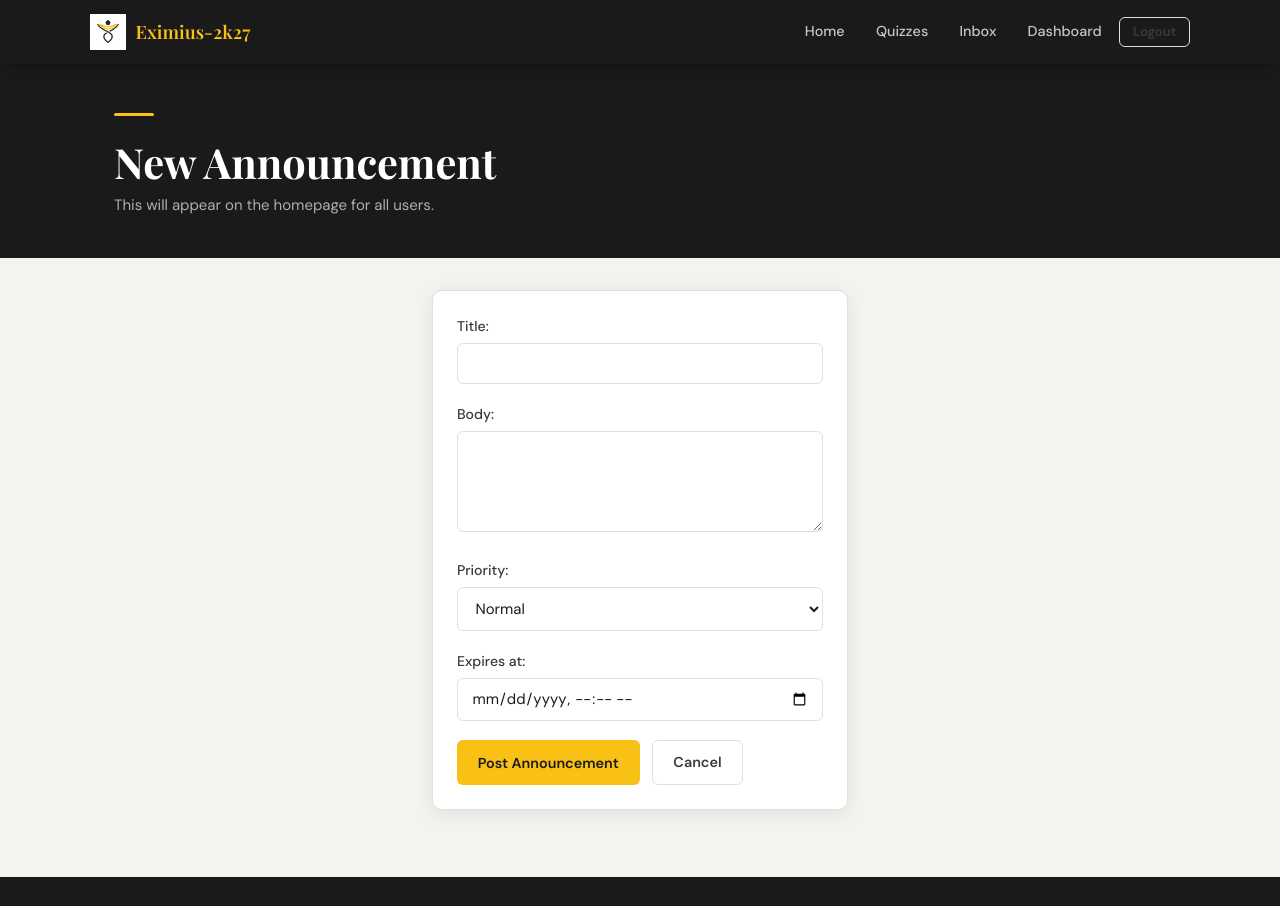
After one commit to Explogame/Eximius-2k27, a Django app: page /announcements/create/ in a window 1280 px wide. The commit adds this page. Shown: the top 906 px of the page. Run offline with Django 5.2, Linux system fonts and the light colour scheme; the visitor is signed in with stand-in values (Sample User, id 1); data that the repository does not hold is empty.

Commit message:
feat(core):Add new announcements feature

```diff
--- a/apps/core/admin.py
+++ b/apps/core/admin.py
@@ -1,5 +1,5 @@
 from django.contrib import admin
-from .models import ContactMessage
+from .models import ContactMessage, Announcement
 
-# Register your models here.
 admin.site.register(ContactMessage)
+admin.site.register(Announcement)
--- a/apps/core/forms.py
+++ b/apps/core/forms.py
@@ -1,9 +1,8 @@
-
 from django import forms
-from .models import ContactMessage
-
+from .models import ContactMessage, Announcement
 from django.contrib.auth.forms import UserCreationForm
 from django.contrib.auth.models import User
+
 
 class SignUpForm(UserCreationForm):
     email = forms.EmailField(required=True)
@@ -12,7 +11,18 @@ class SignUpForm(UserCreationForm):
         model = User
         fields = ('username', 'email', 'password1', 'password2')
 
+
 class ContactMessageForm(forms.ModelForm):
     class Meta:
         model = ContactMessage
-        fields = ["name", 'email', "message"]
+        fields = ['name', 'email', 'message']
+
+
+class AnnouncementForm(forms.ModelForm):
+    class Meta:
+        model = Announcement
+        fields = ['title', 'body', 'priority', 'expires_at']
+        widgets = {
+            'expires_at': forms.DateTimeInput(attrs={'type': 'datetime-local'}),
+            'body': forms.Textarea(attrs={'rows': 4}),
+        }
--- a/apps/core/models.py
+++ b/apps/core/models.py
@@ -1,4 +1,5 @@
 from django.db import models
+from django.contrib.auth.models import User
 
 # Create your models here.
 class ContactMessage(models.Model):
@@ -19,3 +20,27 @@ class ContactMessage(models.Model):
 
     def __str__(self):
         return f"Message from {self.name} - {'Read' if self.is_read else 'Unread'}"
+
+class Announcement(models.Model):
+    PRIORITY_CHOICES = [
+        ('info',   'Info'),
+        ('normal', 'Normal'),
+        ('urgent', 'Urgent'),
+    ]
+
+    title      = models.CharField(max_length=200)
+    body       = models.TextField()
+    priority   = models.CharField(max_length=10, choices=PRIORITY_CHOICES, default='normal')
+    expires_at = models.DateTimeField(null=True, blank=True)
+    created_by = models.ForeignKey(User, on_delete=models.SET_NULL, null=True, related_name='announcements')
+    created_at = models.DateTimeField(auto_now_add=True)
+
+    class Meta:
+        ordering = ['-created_at']
+
+    def __str__(self):
+        return self.title
+
+    def is_active(self):
+        from django.utils.timezone import now
+        return self.expires_at is None or self.expires_at > now()
--- a/apps/core/static/core/base.css
+++ b/apps/core/static/core/base.css
@@ -326,3 +326,12 @@ input:focus, textarea:focus, select:focus {
   .auth-card { padding: 1.75rem 1.25rem; }
   .home-hero { padding: 3rem 1rem 2.5rem; }
 }
+
+/* ─── Announcements ──────────────────────────────────────────── */
+.announcement-card {
+  border-left: 4px solid var(--border);
+  transition: box-shadow 0.2s;
+}
+.announcement-urgent { border-left-color: var(--error); background: #fff8f8; }
+.announcement-info   { border-left-color: var(--teal);  background: #f6fffe; }
+.announcement-normal { border-left-color: var(--gold);  }
--- /dev/null
+++ b/apps/core/templates/core/create_announcement.html
@@ -0,0 +1,32 @@
+{% extends 'core/base.html' %}
+{% block title %}New Announcement{% endblock %}
+
+{% block content %}
+<div class="page-hero">
+  <div class="container">
+    <div class="hero-accent"></div>
+    <h1>New Announcement</h1>
+    <p>This will appear on the homepage for all users.</p>
+  </div>
+</div>
+
+<div class="container" style="padding-bottom:3rem">
+  <div class="card card-elevated" style="max-width:560px;">
+    <form method="post">
+      {% csrf_token %}
+      {% for field in form %}
+        <div class="form-group">
+          {{ field.label_tag }}
+          {{ field }}
+          {% if field.help_text %}<p class="form-help">{{ field.help_text }}</p>{% endif %}
+          {% if field.errors %}<ul class="errorlist">{% for e in field.errors %}<li>{{ e }}</li>{% endfor %}</ul>{% endif %}
+        </div>
+      {% endfor %}
+      <div style="display:flex;gap:0.75rem;margin-top:0.5rem;">
+        <button type="submit" class="btn btn-primary">Post Announcement</button>
+        <a href="{% url 'core:home' %}" class="btn btn-ghost">Cancel</a>
+      </div>
+    </form>
+  </div>
+</div>
+{% endblock %}
--- a/apps/core/urls.py
+++ b/apps/core/urls.py
@@ -12,4 +12,8 @@ urlpatterns = [
     path('mark_as_read/<int:message_id>/', views.mark_as_read, name='mark_as_read'),
     path('archive/<int:message_id>/', views.archive_message, name='archive_message'),
     path('dashboard/', views.dashboard, name='dashboard'),  # FIX: added trailing slash
+
+    # Announcements
+    path('announcements/create/', views.create_announcement, name='create_announcement'),
+    path('announcements/<int:announcement_id>/delete/', views.delete_announcement, name='delete_announcement'),
 ]
--- a/apps/core/views.py
+++ b/apps/core/views.py
@@ -4,13 +4,20 @@ from django.core.paginator import Paginator
 from django.db.models import Count, Avg
 from django.utils.timezone import now
 
-from .forms import ContactMessageForm, SignUpForm
-from .models import ContactMessage
+from .forms import ContactMessageForm, SignUpForm, AnnouncementForm
+from .models import ContactMessage, Announcement
 from apps.quiz.models import Quiz, Attempt
 
 
 def home(request):
-    return render(request, 'core/home.html')
+    from django.utils.timezone import now
+    announcements = Announcement.objects.filter(
+        expires_at__isnull=True
+    ) | Announcement.objects.filter(
+        expires_at__gt=now()
+    )
+    announcements = announcements.order_by('-created_at')
+    return render(request, 'core/home.html', {'announcements': announcements})
 
 
 def about(request):
@@ -130,3 +137,26 @@ def contact(request):
     else:
         form = ContactMessageForm()
     return render(request, 'core/contact.html', {'form': form})
+
+@login_required
+@user_passes_test(staff_required)
+def create_announcement(request):
+    if request.method == 'POST':
+        form = AnnouncementForm(request.POST)
+        if form.is_valid():
+            announcement = form.save(commit=False)
+            announcement.created_by = request.user
+            announcement.save()
+            return redirect('core:home')
+    else:
+        form = AnnouncementForm()
+    return render(request, 'core/create_announcement.html', {'form': form})
+
+
+@login_required
+@user_passes_test(staff_required)
+def delete_announcement(request, announcement_id):
+    announcement = get_object_or_404(Announcement, id=announcement_id)
+    if request.method == 'POST':
+        announcement.delete()
+    return redirect('core:home')
```
Also changed, not shown: apps/core/templates/core/home.html (+37 -0 lines), apps/core/migrations/0002_announcement.py (added).
